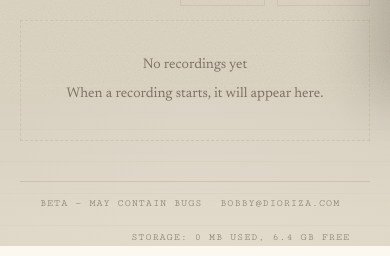
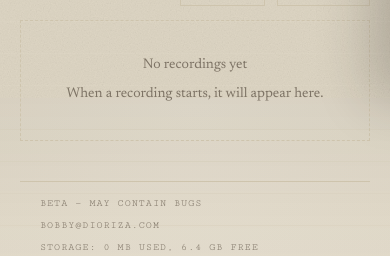
Before and after one commit to anfieldlad/tiktok-live-recorder-app, a FastAPI app: page / in a window 390 px wide. Shown: the part 746-1002 px from the top of the page. Run offline with FastAPI, Linux system fonts and the light colour scheme; data that the repository does not hold is empty.

Commit message:
ui: stack the footer on phones instead of stranding the storage line
margin-left:auto on the storage figure only reads as 'far end of the
rule' while the footer sits on one line. Once it wrapped, that item was
alone on its own line and still shoved right — two items flush left, one
flush right. Stack the footer below 620px and drop the auto margin.

Co-Authored-By: Claude Opus 5 <noreply@anthropic.com>

```diff
--- a/app/static/css/app.css
+++ b/app/static/css/app.css
@@ -185,6 +185,13 @@ code { font-family: var(--font-mono); font-size: 0.92em; }
   .brand{flex-basis:100%}
   .estd{font-size:9px;letter-spacing:.09em}
   .session-state{white-space:nowrap}
+
+  /* The footer's margin-left:auto only reads as "far end of the rule" while
+     everything sits on one line. Once it wraps, the storage figure is alone on
+     its own line and still shoved right, leaving two items flush left and one
+     flush right. Stack the whole thing instead. */
+  .footer{flex-direction:column;gap:6px}
+  .footer .sp{margin-left:0}
 }
 
 /* ==========================================================================
--- a/app/templates/base.html
+++ b/app/templates/base.html
@@ -8,7 +8,7 @@
   <link rel="preconnect" href="https://fonts.googleapis.com">
   <link rel="preconnect" href="https://fonts.gstatic.com" crossorigin>
   <link rel="stylesheet" href="https://fonts.googleapis.com/css2?family=Fraunces:opsz,wght,SOFT@9..144,300..900,0..100&family=Newsreader:opsz,wght@6..72,300..500&family=Cutive+Mono&display=swap">
-  <link rel="stylesheet" href="{{ (base_path or '') ~ '/static/css/app.css?v=14' }}">
+  <link rel="stylesheet" href="{{ (base_path or '') ~ '/static/css/app.css?v=15' }}">
 </head>
 <body>
   <div class="wrap">
```
